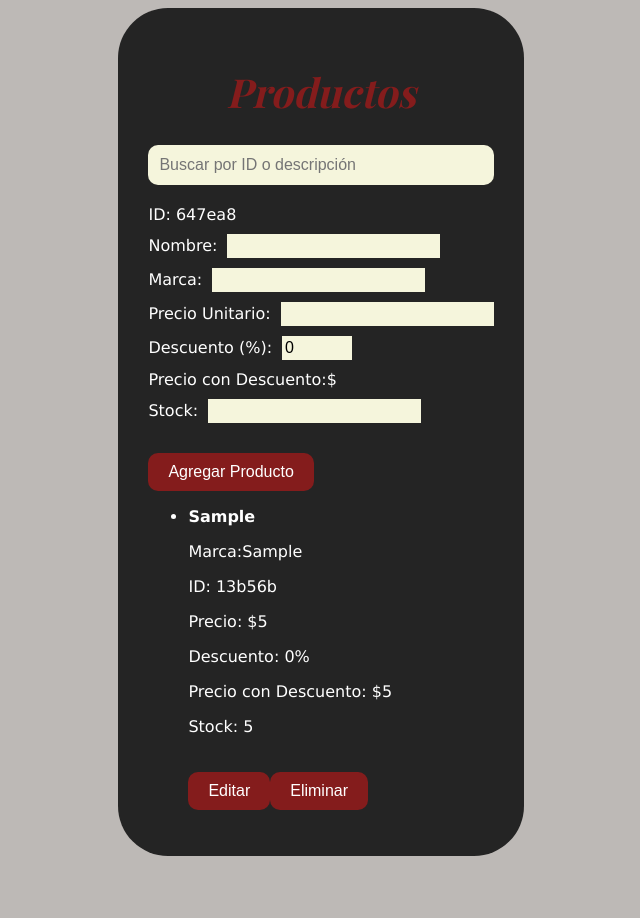
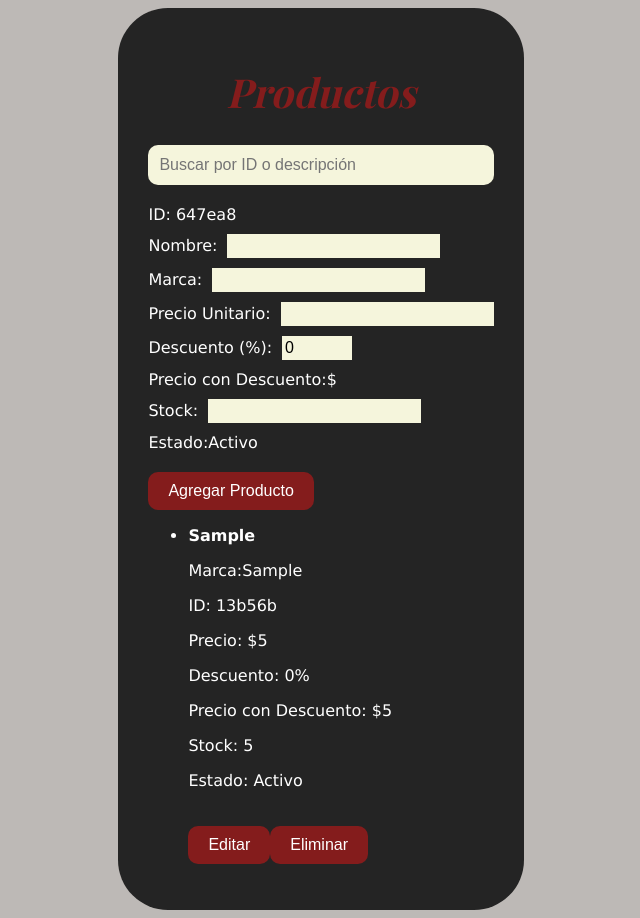
Before and after one commit to santip019/pv_tp4_grupo21, a React (Vite) app: page / in a window 1280 px wide. Both pictures are taken after typing "Sample", "Sample", "5", "5" into the empty fields and a click on the button "Agregar Producto". Shown: the whole page, without its empty margins (319-959 px from the left). Before the commit the page ends 864 px from the top, so only its background shows below. Built offline with nearby package versions, Linux system fonts and the light colour scheme; a web font is replaced by a local one.

Commit message:
feat: se agrega el estado, activo o inactivo [Cruz Antonella Guadalupe]

```diff
--- a/src/assets/components/Product.jsx
+++ b/src/assets/components/Product.jsx
@@ -39,10 +39,12 @@ function Producto() {
   }, []);
 
   const productosFiltrados = useMemo(() => {
-    return products.filter((prod) =>
-      prod.nombre.toLowerCase().includes(terminoBusqueda) ||
-      prod.marca.toLowerCase().includes(terminoBusqueda) ||
-      prod.id.toString().includes(terminoBusqueda)
+    return products
+      .filter((prod) => prod.estado)
+      .filter((prod) =>
+        prod.nombre.toLowerCase().includes(terminoBusqueda) ||
+        prod.marca.toLowerCase().includes(terminoBusqueda) ||
+        prod.id.toString().includes(terminoBusqueda)
     );
   }, [products, terminoBusqueda]);
 
@@ -52,7 +54,9 @@ function Producto() {
   }, [products]);
 
   const eliminarProducto = useCallback((id) => {
-    const productosRestantes = products.filter((prod) => prod.id !== id);
+    const productosRestantes = products.map((prod) =>
+      prod.id === id ? { ...prod, estado:false } : prod
+    );
     setProducts(productosRestantes);
   }, [products]);
 
--- a/src/assets/components/ProductForm.jsx
+++ b/src/assets/components/ProductForm.jsx
@@ -62,6 +62,7 @@ const FormularioProducto = ({
         descuento: parseFloat(datosFormulario.descuento),
         stock: parseInt(datosFormulario.stock, 10),
         precioConDescuento,
+        estado: true,
       };
 
       // Llamar a la función correspondiente
@@ -152,6 +153,12 @@ const FormularioProducto = ({
           min="0" // se asegura de que el stock no sea negativo
         />
       </div>
+      <div className="estado">
+        <label>Estado:</label>
+        <span>
+          {datosFormulario.estado === undefined || datosFormulario.estado ? "Activo" : "Inactivo"}
+        </span>
+      </div>
       <button type="submit">
         {productoEnEdicion ? "Guardar Cambios" : "Agregar Producto"}
       </button>
--- a/src/assets/components/ProductItem.jsx
+++ b/src/assets/components/ProductItem.jsx
@@ -11,7 +11,10 @@ function ProductItem({ products, onEliminar, onEditar }) {
         <p>Descuento: {products.descuento}%</p>
         <p>Precio con Descuento: ${products.precioConDescuento}</p>
         <p>Stock: {products.stock}</p>
-
+        <p>
+          Estado:{" "}
+          {products.estado === undefined || products.estado ? "Activo" : "Inactivo"}
+        </p>
         <button onClick={() => onEditar(products)}>Editar</button>
         <button onClick={() => onEliminar(products.id)}>Eliminar</button>
       </li>
```
